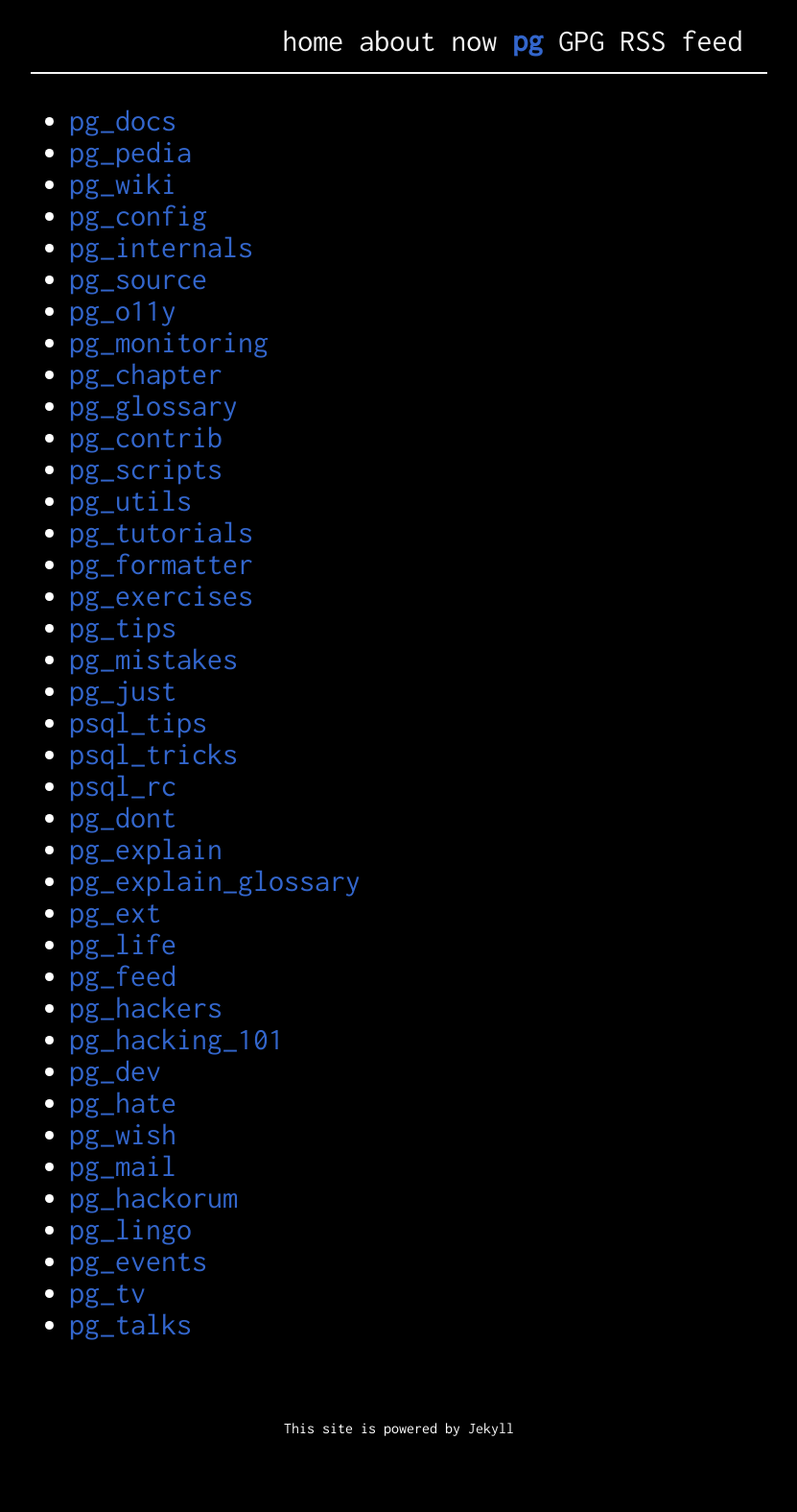
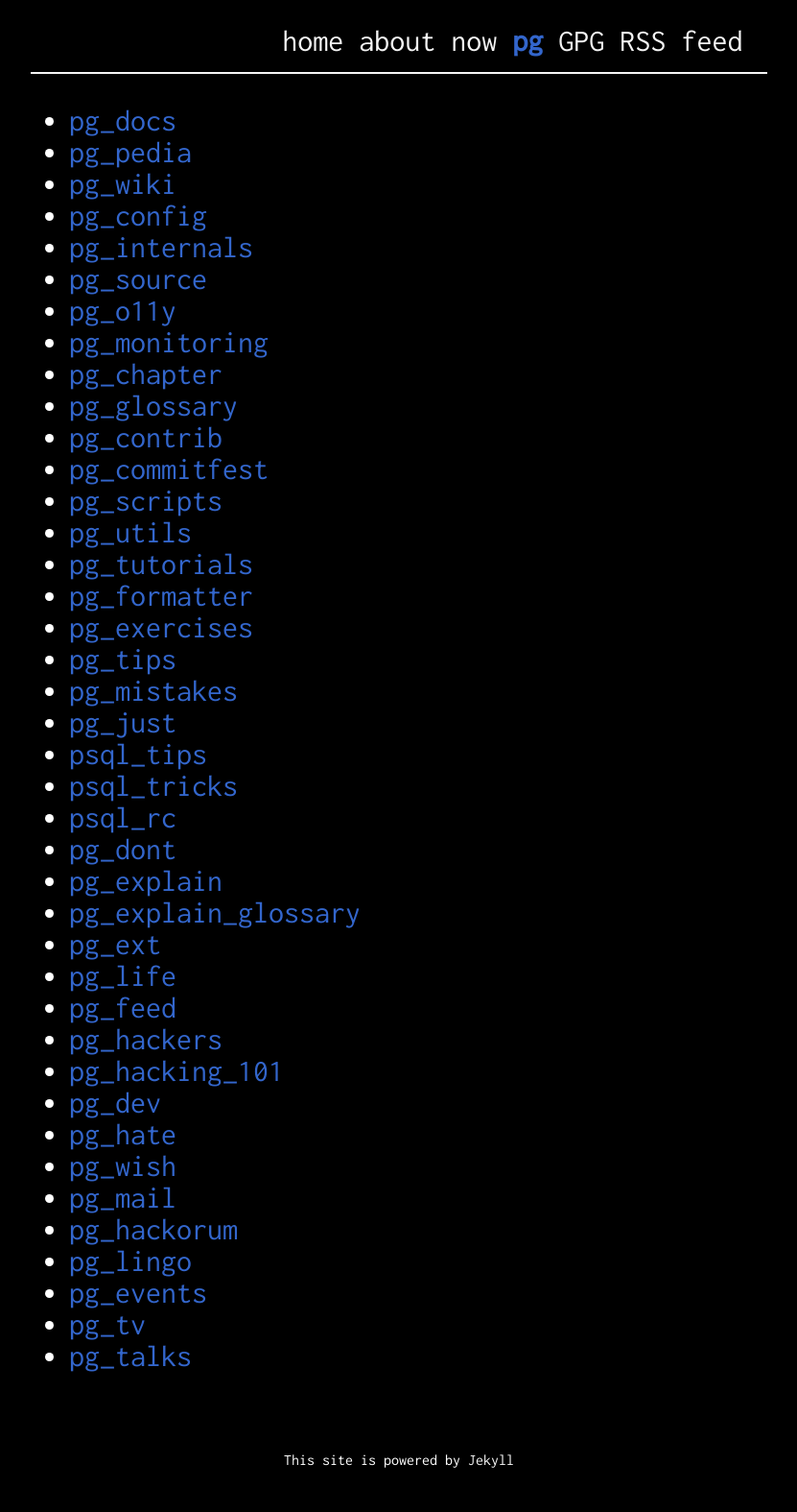
Before and after one commit to giulianopz/giulianopz.github.io, a Jekyll site: the page built from pg.md, in a window 1280 px wide. Shown: the whole page at 96% size, without its empty margins (224-1055 px from the left). Built offline with Jekyll 4.4.1, drawn with Linux system fonts in a browser that asks for light colours; nearby versions of some CDN libraries; before the commit the page ends 1542 px from its top, so only the background shows below that.

Commit message:
add commitfest link

```diff
--- a/pg.md
+++ b/pg.md
@@ -14,6 +14,7 @@
 - [pg_chapter](https://www.db-book.com/online-chapters-dir/32.pdf)
 - [pg_glossary](https://www.postgresql.org/docs/current/glossary.html)
 - [pg_contrib](https://www.postgresql.org/community/contributors/)
+- [pg_commitfest](https://commitfest.postgresql.org/)
 - [pg_scripts](https://github.com/pgexperts/pgx_scripts)
 - [pg_utils](https://github.com/dataegret/pg-utils)
 - [pg_tutorials](https://www.crunchydata.com/developers/tutorials)
```
